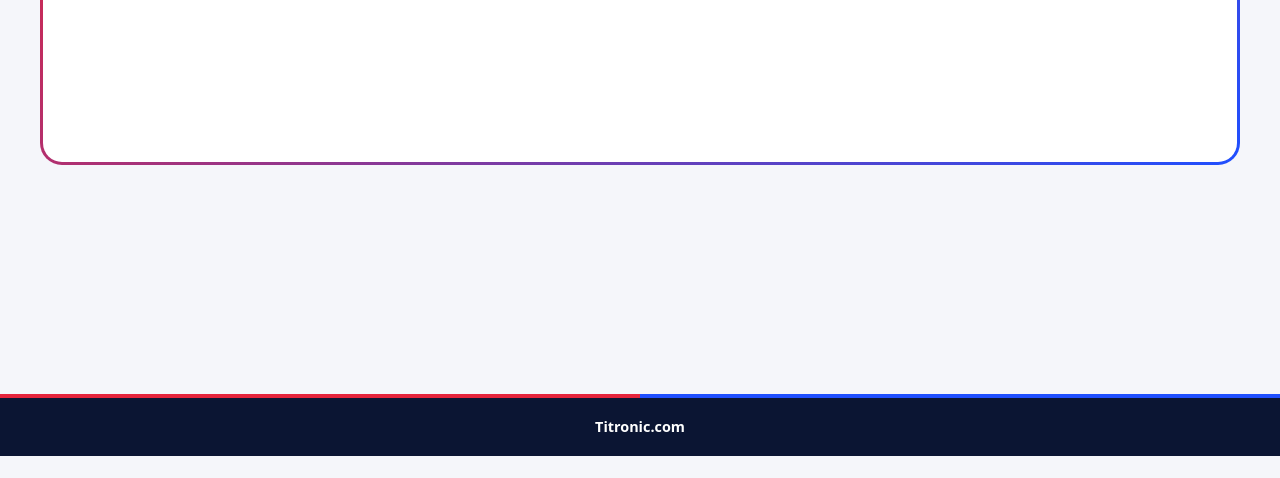
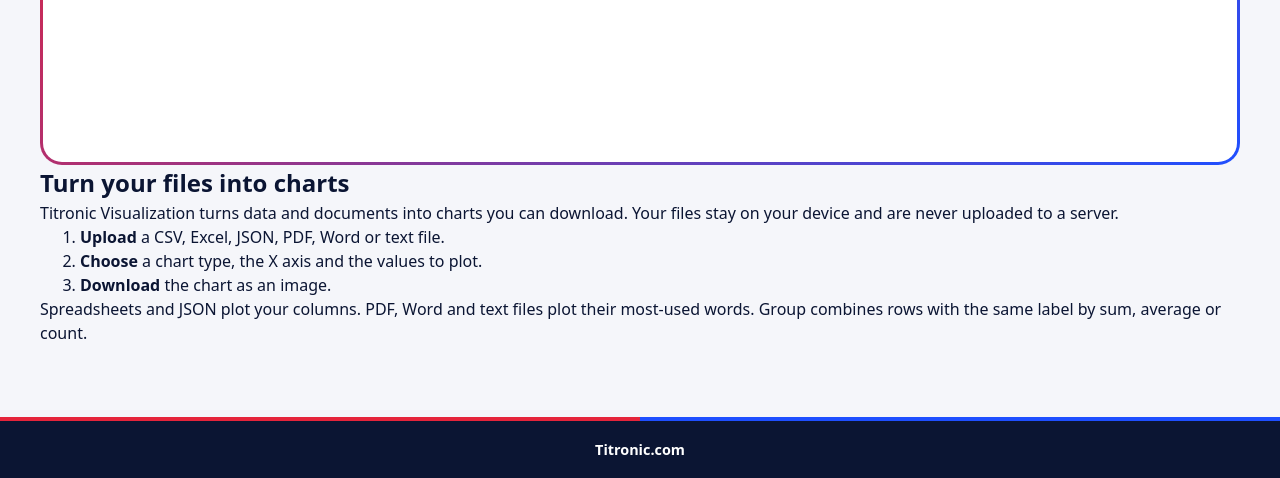
Before and after one commit to titronic456-cyber/titronic-viz., a plain HTML site: page index.html in a window 1280 px wide. Shown: the part 344-822 px from the top of the page. Before the commit the page ends 800 px from the top, so only its background shows below. Drawn offline with Linux system fonts and the light colour scheme.

Commit message:
Enhance index.html with intro and meta description
Added a description meta tag and an introductory section to explain the file upload and chart generation process.

```diff
--- a/index.html
+++ b/index.html
@@ -5,6 +5,7 @@
   <meta name="viewport" content="width=device-width, initial-scale=1, viewport-fit=cover">
   <title>Titronic Visualization</title>
   <link rel="stylesheet" href="style.css">
+    <meta name="description" content="Upload a spreadsheet, JSON, PDF, Word or text file and turn it into bar, line, pie and other charts.">
 </head>
 <body>
   <header class="top">
@@ -18,6 +19,16 @@
       <b>Drop a file here or tap to choose</b>
       <span>CSV, Excel, JSON, PDF, Word, TXT</span>
     </label>
+        <section class="intro">
+      <h1>Turn your files into charts</h1>
+      <p>Titronic Visualization turns data and documents into charts you can download. Your files stay on your device and are never uploaded to a server.</p>
+      <ol class="steps">
+        <li><span><b>Upload</b> a CSV, Excel, JSON, PDF, Word or text file.</span></li>
+        <li><span><b>Choose</b> a chart type, the X axis and the values to plot.</span></li>
+        <li><span><b>Download</b> the chart as an image.</span></li>
+      </ol>
+      <p class="note">Spreadsheets and JSON plot your columns. PDF, Word and text files plot their most-used words. Group combines rows with the same label by sum, average or count.</p>
+    </section>
 
     <section id="studio" class="studio" hidden>
       <aside class="panel">
```
